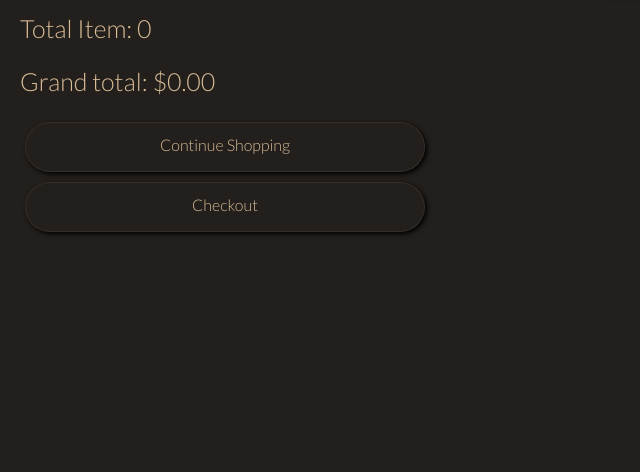
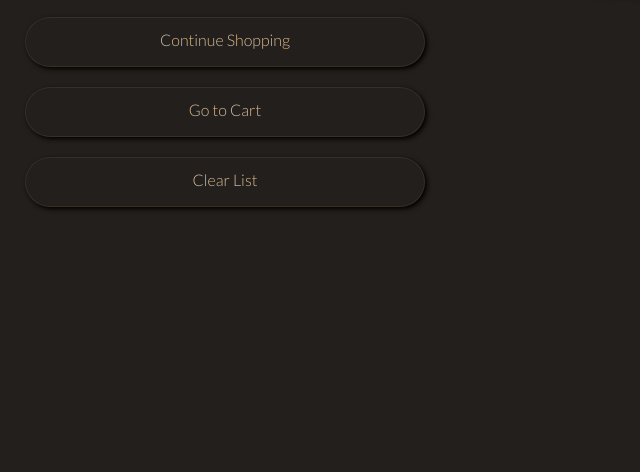
Before and after one commit to ttidesign/Swirl-Backend, a Django app: page /favorite/ in a window 1280 px wide. Shown: the part 113-585 px from the top of the page, without its empty margins (0-640 px from the left). Run offline with Django 3.2, Linux system fonts and the light colour scheme; some libraries are stand-ins or nearby versions; some web fonts are replaced.

Commit message:
add favicon, implemented add favorite feature

```diff
--- a/swirl_django/swirl/static/js/cart.js
+++ b/swirl_django/swirl/static/js/cart.js
@@ -1,5 +1,6 @@
 let updateBtns = document.getElementsByClassName('update_cart');
 let addFavoriteButton = document.getElementsByClassName('update_favorite');
+
 
 for (let i = 0; i < updateBtns.length; i++) {
 	updateBtns[i].addEventListener('click', function () {
@@ -23,6 +24,11 @@
 		addFavoriteItem(productId, action);
 	});
 }
+
+
+
+
+
 function addCookieItem(productId, action) {
 	if (action == 'add') {
 		if (cart[productId] == undefined) {
--- a/swirl_django/swirl/templates/swirl/base.html
+++ b/swirl_django/swirl/templates/swirl/base.html
@@ -12,6 +12,8 @@
     <!-- Material Design Bootstrap -->
     <link href="https://cdnjs.cloudflare.com/ajax/libs/mdbootstrap/4.19.0/css/mdb.min.css" rel="stylesheet">
     <link rel="stylesheet" href="{% static 'css/swirl.css' %}" />
+    <link rel="shortcut icon" type="image/png" href="{% static 'favicon.ico' %}" />
+    </head>
     <title>Swirl</title>
 
     <script type="text/javascript"> let user = '{{request.user}}'
@@ -30,7 +32,7 @@
         return cookieValue
     }
     let csrftoken = getToken('csrftoken')
-    console.log(csrftoken)
+    // console.log(csrftoken)
     function getCookie(name){
         let cookieArr = document.cookie.split(';');
         for(let i =0; i<cookieArr.length; i++ ) {
@@ -80,6 +82,7 @@
                         <a class="nav-link" href="/">Account</a>
                     </li>
                     <li class="nav-item">
+                        <a class="nav-link" href="/favorite/">Favorite</a>
                     </li>
                 </ul>
                 <a href='/cart/'> <img class= 'cart-icon' src='https://tkdesignportfolio.s3-us-west-1.amazonaws.com/swirl/cart.svg'> </a><p>{{cartItems}}</p>
--- a/swirl_django/swirl/templates/swirl/favorite_list.html
+++ b/swirl_django/swirl/templates/swirl/favorite_list.html
@@ -1,31 +1,57 @@
-{% extends 'swirl/base.html' %}
-{% block content %}
+{% extends 'swirl/base.html' %} {% block content %}
 <h3>Favorites</h3>
-{% for item in items %}
-<section class='section-title'>{{item.item.title}} </section>
-<div class='cart-items'>
-    <section> <img class='thumbnail-checkout' src={{item.item.preview_url}}> </section>
-    <section class='section-title-inline'> {{item.item.title}} </section>
-    <section class='section-price'> Price: ${{item.item.price|floatformat:2}} </section>
-     <section class='section-quantity'>
-        <a data-product={{item.item.id}} data-action="add" class='update_cart'> <div class='styled-button'> Add to Cart </div></a>
-        <a data-product={{item.item.id}} data-action="remove" class='update_favorite'> <div class='styled-button'> Remove Item </div> </a>
-    </section>
+{% if favorites.length == 0 %}
+<section><p>There are no items in your favorite list</p></section>
+{% else % }
+{% for item in favorites %}
+<section class="section-title">{{item.item.title}}</section>
+<div class="cart-items">
+	<section>
+		<img class="thumbnail-checkout" src="{{item.item.preview_url}}" />
+	</section>
+	<section class="section-title-inline">{{item.item.title}}</section>
+	<section class="section-price">
+		Price: ${{item.item.price|floatformat:2}}
+	</section>
+	<section class="section-quantity">
+		<a data-product="{{item.item.id}}" data-action="add" class="update_cart">
+			<div class="styled-button">Add to Cart</div></a
+		>
+		<a
+			data-product="{{item.item.id}}"
+			data-action="remove"
+			class="update_favorite"
+		>
+			<div class="styled-button">Remove Item</div>
+		</a>
+	</section>
 </div>
+{% endfor %}
+{% endif %}
 
+<div class="styled-div-container-2">
+	<div class="styled-div-container">
+		<div class="styled-button2">
+			<a href="/products/"> Continue Shopping </a>
+		</div>
+	</div>
+	<div class="styled-div-container">
+		<div class="styled-button2"><a href="/cart/"> Go to Cart </a></div>
+	</div>
+	<div class="styled-div-container">
+		<div class="styled-button2" id='clear-list'><a href="/favorite/"> Clear List </a></div>
+	</div>
+</div>
+<script type="text/javascript">
+    let clearFavoriteListButton = document.getElementById('clear-list')
+    clearFavoriteListButton.addEventListener('click', function () {
+            clearFavoriteList();
+        });
+    function clearFavoriteList() {
+            console.log(favorite)
+            favorite = {};
+            document.cookie = 'favorite=' + JSON.stringify(favorite) + ';domain=;path=/'
+        }
+</script>
 
-{% endfor %}
-<div class='styled-div-container-2'>
-    <p>Total Item: {{order.get_cart_items}} </p>
-    <p>Grand total: ${{order.get_cart_total|floatformat:2}}</p>
-</div>
-<div class='styled-div-container-2'>
-    <div class='styled-div-container'>
-        <div class='styled-button2'> <a href='/products/'> Continue Shopping </a>
-        </div>
-    </div>
-    <div class='styled-button2'> <a href='/checkout/'> Checkout </a>
-    </div>
-</div>
-</div>
 {% endblock %}
--- a/swirl_django/swirl/utils.py
+++ b/swirl_django/swirl/utils.py
@@ -11,7 +11,6 @@
     items =[]
     order = {'get_cart_total':0,'get_cart_items':0}
     cartItems = order['get_cart_items']
-
     for i in cart:
         try:
             cartItems += cart[i]['quantity']
@@ -41,18 +40,15 @@
         favorite = json.loads(request.COOKIES['favorite'])
     except:
         favorite ={}
-
+    order = {'get_cart_total':0,'get_cart_items':0}
+    favoriteItems = order['get_cart_items']
     # print('Cart',cart)
-    items =[]
-    order = {'get_cart_total':0,'get_cart_items':0}
-    cartItems = order['get_cart_items']
-
+    favorites=[]
     for i in favorite:
         try:
-            cartItems += favorite[i]['quantity']
+            favoriteItems += favorite[i]['quantity']
             item = Item.objects.get(id=i)
             total = (item.price * favorite[i]['quantity'])
-
             order['get_cart_total'] += total
             order['get_cart_items'] += favorite[i]['quantity']
 
@@ -66,7 +62,7 @@
                 'quantity': favorite[i]['quantity'],
                 'get_total': total
             }
-            items.append(product)
+            favorites.append(product)
         except:
             pass
-    return{'cartItems':cartItems, 'order':order,'items':items}
+    return{'favoriteItems': favoriteItems,'favorites':favorites}
--- a/swirl_django/swirl/views.py
+++ b/swirl_django/swirl/views.py
@@ -135,11 +135,14 @@
     return render(request, 'swirl/cart_detail.html',context)
 
 def favorite_list(request):
-    cookieData = favoriteList(request)
-    cartItems = cookieData['cartItems']
+    cookieData = cookieCart(request)
+    cookieFavoriteData = favoriteList(request)
+    cartItems= cookieData['cartItems']
+    favoriteItems = cookieFavoriteData['favoriteItems']
     order = cookieData['order']
     items = cookieData['items']
-    context={'items':items, 'order':order, 'cartItems':cartItems}
+    favorites = cookieFavoriteData['favorites']
+    context={'items':items,'favorites':favorites, 'order':order, 'favoriteItems':favoriteItems,'cartItems':cartItems}
     return render(request, 'swirl/favorite_list.html',context)
 
 def updateItem(request):
```
Also changed, not shown: swirl_django/swirl/static/favicon.ico (added).
